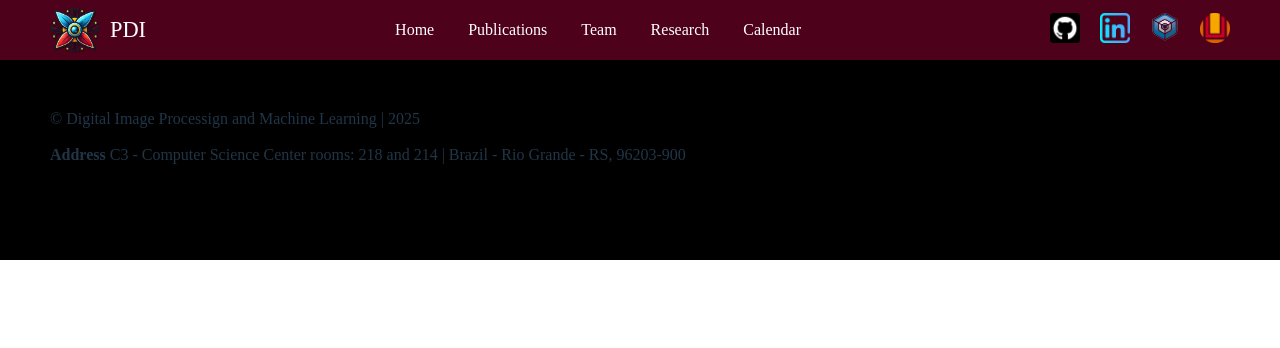
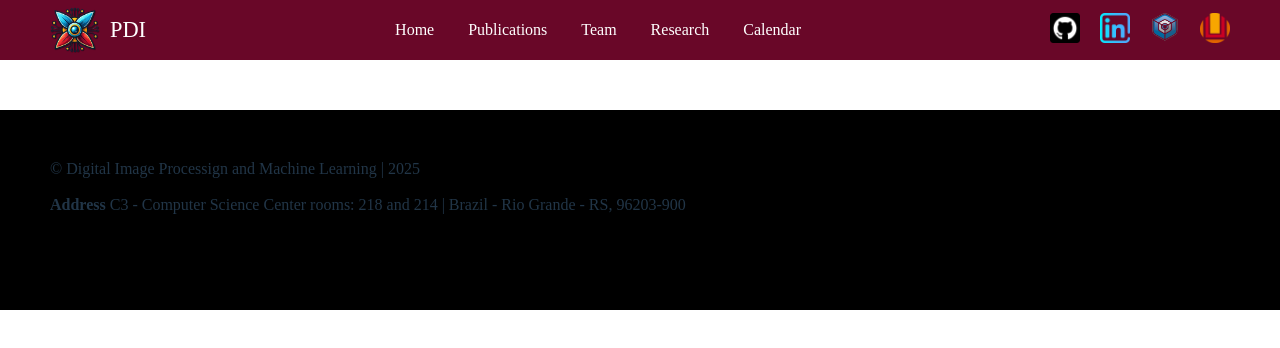
Before and after one commit to PDI-DL/PDI-DL.github.io, a React (Vite) app: page / in a window 1280 px wide. Shown: the top 348 px of the page. Built offline with nearby package versions, Linux system fonts and the light colour scheme.

Commit message:
ajustes simples

```diff
--- a/package.json
+++ b/package.json
@@ -1,6 +1,6 @@
 {
   "name": "site-pdi",
-  "homepage": "https://breno-xp.gihow to rename a remote repository in gitthub.io/Site_PDI/",
+  "homepage": "https://breno-xp.github.io/Site_PDI/",
   "private": true,
   "version": "0.0.0",
   "type": "module",
--- a/src/App.css
+++ b/src/App.css
@@ -1,8 +1,8 @@
 :root {
-  color-scheme: light dark;
-  color: rgba(255, 255, 255, 0.87);
-  background-color: #242424;
-
+    color-scheme: light dark;
+    color: rgba(255, 255, 255, 0.87);
+    background-color: #242424;
+    --header_footer_spacing: 50px;
 }
 
 *{
@@ -23,7 +23,8 @@ header{
     display: flex;
     align-items: center;
     height: 60px;
-    background-color: rgb(78, 1, 27);
+    background-color: rgb(105, 7, 40);
+    margin-bottom: var(--header_footer_spacing);
 }
 
 nav{
@@ -109,6 +110,7 @@ footer{
     padding: 50px;
     min-height: 100px;
     background-color: black;
+    margin-top: var(--header_footer_spacing);
 }
 
 
```
